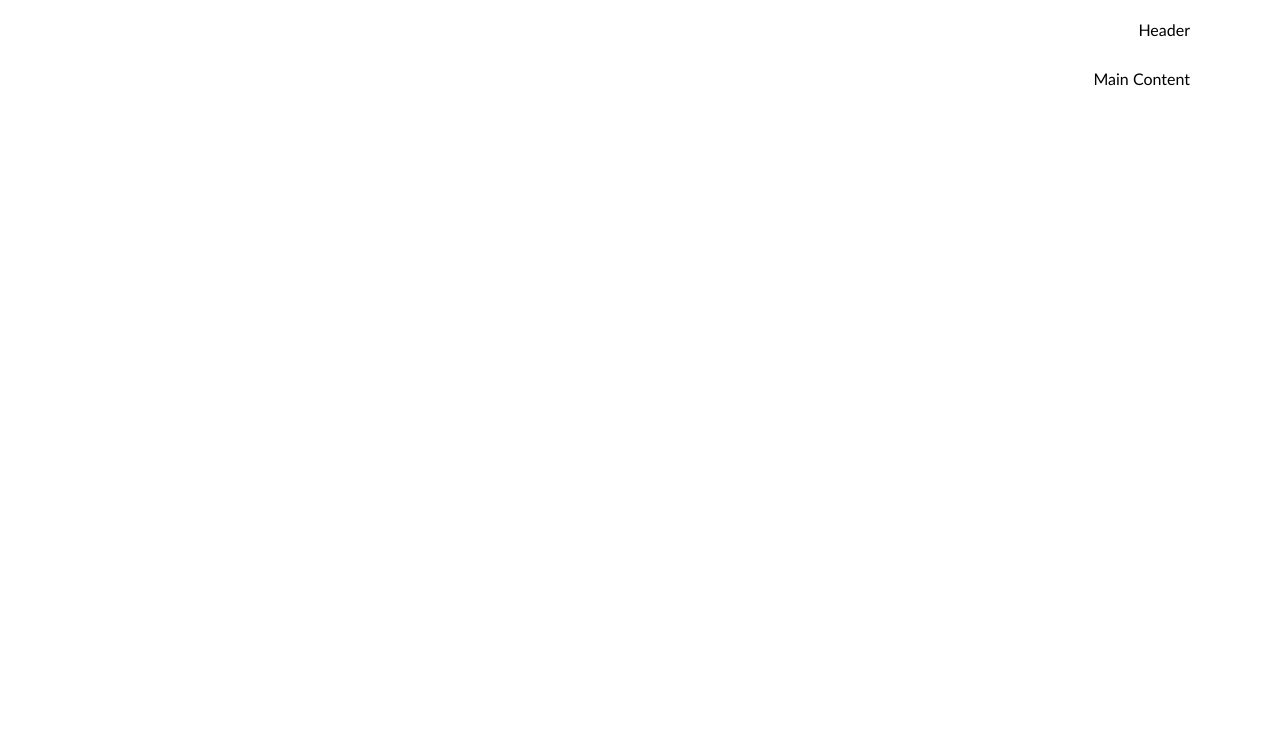
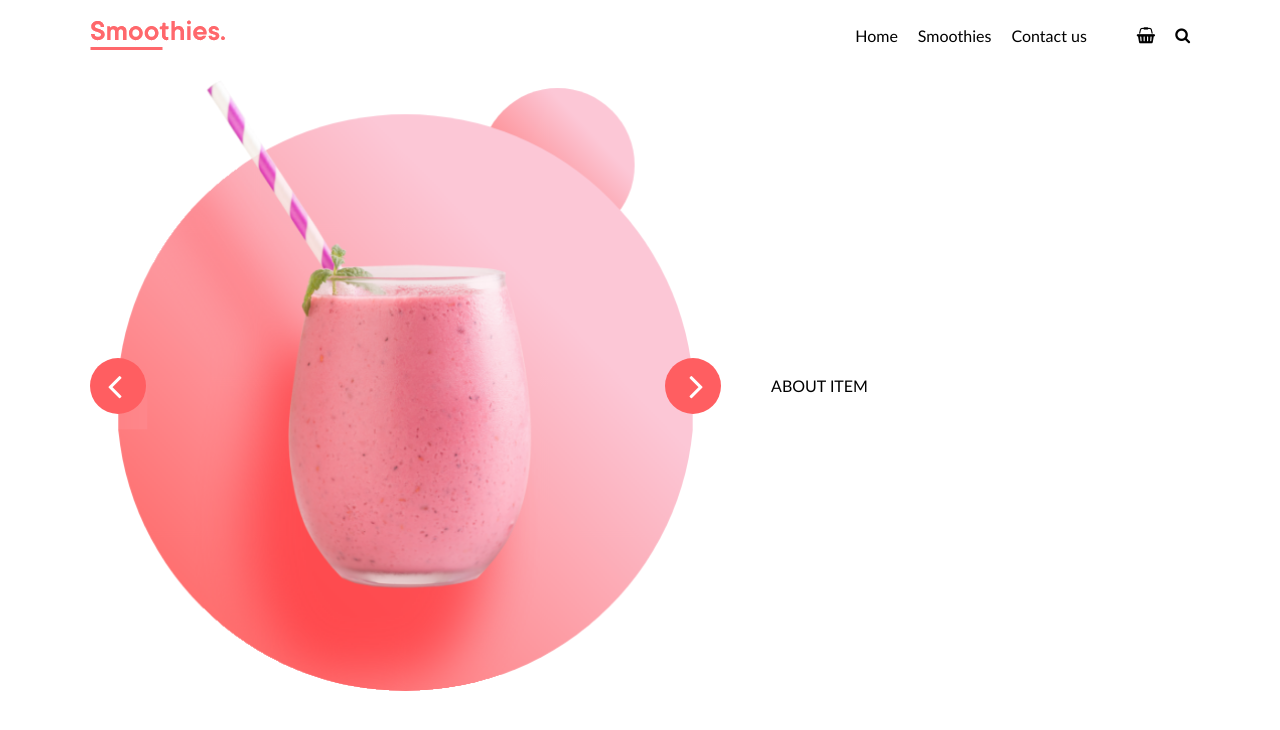
Before and after one commit to GiedreSavickiene/strawberry, a website: page index.html in a window 1280 px wide. Drawn offline with Linux system fonts and the light colour scheme; files whose address does not match are found by name.

Commit message:
Header and img

```diff
--- a/index.html
+++ b/index.html
@@ -12,10 +12,27 @@
 
 <body>
     <header class="conteiner">
-        Header
+        <img src="./img/logo.png" alt="Logo" class="logo">
+        <nav class="menu">
+            <a href="#">Home</a>
+            <a href="#">Smoothies</a>
+            <a href="#">Contact us</a>
+        </nav>
+        <nav class="icons">
+            <a href="#" class="fa fa-shopping-basket"></a>
+            <a href="#" class="fa fa-search"></a>
+        </nav>
     </header>
     <main class="conteiner">
-        Main Content
+        <div class="gallery">
+            <img src="./img/drink.png" alt="Drink">
+            <i class="fa fa-angle-left"></i>
+            <i class="fa fa-angle-right"></i>
+        </div>
+        <div class="text">
+            ABOUT ITEM
+        </div>
+
     </main>
 
 </body>
```
